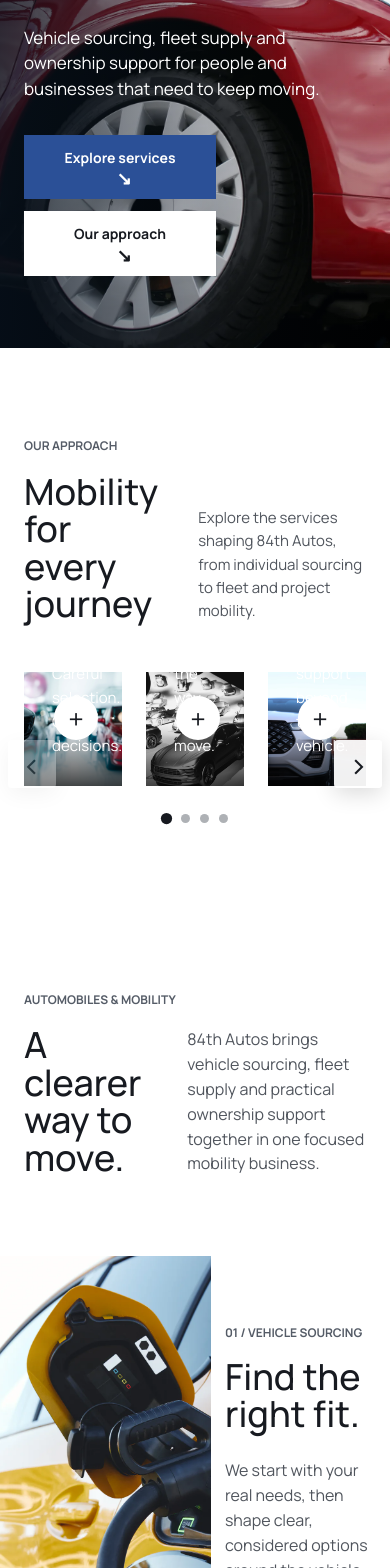
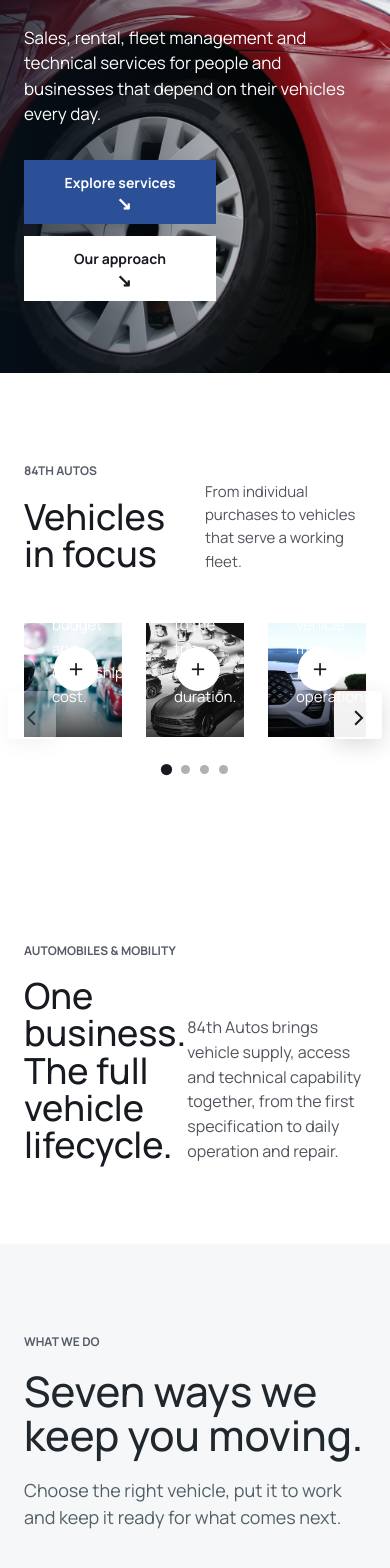
Before and after one commit to dreamdigitalafrica/Integralholdings, a React (Vite) app: page /automobiles.html in a window 390 px wide. Shown: the part 432-2000 px from the top of the page. Built offline with nearby package versions, Linux system fonts and the light colour scheme; grey boxes are pictures that could not be loaded; a web font is replaced by a local one.

Commit message:
Refine insights, About hero and Autos services

```diff
--- a/src/assets/css/integral.css
+++ b/src/assets/css/integral.css
@@ -647,3 +647,21 @@ button:focus-visible, a:focus-visible { outline: 2px solid var(--integral-blue);
 .integral-autos-process-grid article { border-radius: 0; transition: background-color .25s ease, transform .3s cubic-bezier(.22, 1, .36, 1); }
 .integral-autos-process-grid article:hover { background: #e8eef8; transform: translateY(-6px); }
 @media (max-width: 767px) { .integral-autos-hero { min-height: 610px; } .integral-autos-hero > img { object-position: 57% center; } .integral-autos-hero-content { padding-top: 160px; padding-bottom: 72px; } .integral-autos-hero-content h1 { font-size: clamp(52px, 14vw, 74px); } .integral-autos-hero-actions { display: grid; width: 100%; } .integral-autos-hero-actions a { width: 100%; } .integral-autos-editorial, .integral-autos-editorial-media { min-height: 0; } .integral-autos-editorial-media { height: 410px; } .integral-autos-editorial-copy { min-height: 390px; padding: 70px 8%; } .integral-autos-fleet { min-height: 560px; } }
+
+.integral-autos-service-directory { padding: clamp(88px, 11vw, 150px) clamp(24px, 6vw, 116px); background: #f5f7f8; scroll-margin-top: 90px; }
+.integral-autos-service-directory-heading { display: grid; grid-template-columns: minmax(0, 1fr) minmax(240px, 390px); column-gap: 7vw; align-items: end; margin-bottom: 58px; }
+.integral-autos-service-directory-heading .integral-autos-kicker { grid-column: 1 / -1; }
+.integral-autos-service-directory-heading h2 { max-width: 760px; margin: 0; color: #20282d; font-size: clamp(42px, 5vw, 78px); font-weight: 500; line-height: 1.05; }
+.integral-autos-service-directory-heading > p { max-width: 390px; margin: 0 0 5px; color: #536068; font-size: 18px; line-height: 1.5; }
+.integral-autos-service-list { border-top: 1px solid #cfd7da; }
+.integral-autos-service-row { display: grid; grid-template-columns: 70px minmax(180px, .75fr) minmax(0, 1.25fr); gap: clamp(20px, 3vw, 48px); align-items: start; padding: 30px 0 34px; border-bottom: 1px solid #cfd7da; }
+.integral-autos-service-row > span { padding-top: 8px; color: var(--integral-blue); font-size: 14px; font-weight: 600; }
+.integral-autos-service-row h3 { margin: 0; color: #20282d; font-size: clamp(27px, 2.4vw, 38px); font-weight: 500; line-height: 1.18; }
+.integral-autos-service-row p { max-width: 700px; margin: 2px 0 0; color: #536068; font-size: clamp(16px, 1.15vw, 18px); line-height: 1.55; }
+@media (max-width: 767px) {
+  .integral-autos-service-directory-heading { display: block; margin-bottom: 40px; }
+  .integral-autos-service-directory-heading > p { margin-top: 20px; }
+  .integral-autos-service-row { grid-template-columns: 36px minmax(0, 1fr); gap: 10px 18px; padding: 24px 0 28px; }
+  .integral-autos-service-row > span { padding-top: 6px; }
+  .integral-autos-service-row p { grid-column: 2; }
+}
--- a/src/components/AutosCarousel.jsx
+++ b/src/components/AutosCarousel.jsx
@@ -1,12 +1,12 @@
 import { useCallback, useEffect, useRef, useState } from "react";
 
 const vehicles = [
-  ["Personal sourcing", "Vehicle commerce", "Careful selection. Clear decisions.", "autos-showroom.webp", "autos-sourcing"],
-  ["Choice and value", "Vehicle sourcing", "Options that match the way you move.", "autos-models.webp", "autos-sourcing"],
-  ["Executive mobility", "Automotive advisory", "Thoughtful support beyond the vehicle.", "autos-white-suv.webp", "autos-advisory"],
-  ["Fleet solutions", "Business mobility", "Reliable movement for growing operations.", "autos-city-cars.webp", "autos-fleet"],
-  ["Project vehicles", "Project mobility", "Practical choices for demanding work.", "autos-salvage.webp", "autos-fleet"],
-  ["Alternative mobility", "Everyday movement", "Flexible choices for changing cities.", "autos-city-bikes.webp", "autos-fleet"],
+  ["Vehicle sales", "01 / Sales", "Select for use, budget and ownership cost.", "autos-showroom.webp", "autos-services"],
+  ["Rental options", "02 / Rental", "Access matched to the trip and duration.", "autos-models.webp", "autos-services"],
+  ["Fleet supply", "03 / Fleet management", "Plan the right vehicle mix for operations.", "autos-white-suv.webp", "autos-services"],
+  ["Working fleets", "04 / Fleet management", "Keep vehicles allocated and available.", "autos-city-cars.webp", "autos-services"],
+  ["Technical work", "05 / Fabrication", "Specified bodies and components for the job.", "autos-salvage.webp", "autos-services"],
+  ["Urban mobility", "06 / Rental", "Flexible transport for changing needs.", "autos-city-bikes.webp", "autos-services"],
 ];
 
 export function AutosCarousel() {
@@ -48,7 +48,7 @@ export function AutosCarousel() {
   }, [metrics]);
 
   return <section className="integral-autos-collection" id="autos-collection" aria-labelledby="autos-collection-title">
-    <div className="integral-autos-section-head integral-autos-live-reveal"><div><span className="td-section-title-pre">Our approach</span><h2 id="autos-collection-title">Mobility for every journey</h2></div><p>Explore the services shaping 84th Autos, from individual sourcing to fleet and project mobility.</p></div>
+    <div className="integral-autos-section-head integral-autos-live-reveal"><div><span className="td-section-title-pre">84th Autos</span><h2 id="autos-collection-title">Vehicles in focus</h2></div><p>From individual purchases to vehicles that serve a working fleet.</p></div>
     <div className="integral-autos-carousel">
       <div className="integral-autos-track" ref={track} tabIndex={0} aria-label="Mobility services" onKeyDown={(event) => { if (event.key === "ArrowRight") { event.preventDefault(); goTo(active + 1); } if (event.key === "ArrowLeft") { event.preventDefault(); goTo(active - 1); } }}>
         {vehicles.map(([title, category, description, image, target], index) => <article className="integral-autos-card" key={title} aria-label={title}>
--- a/src/content.js
+++ b/src/content.js
@@ -29,10 +29,10 @@ export const subsidiaries = [
     category: "Mobility",
     path: "/automobiles.html",
     image: asset("autos-showroom.webp"),
-    summary: "Considered mobility for people and business, from vehicle sourcing to fleet support.",
-    intro: "84th Autos brings vehicle sourcing, fleet supply and practical ownership support together in one focused mobility business.",
-    detail: "Our approach considers the full ownership journey, with clear requirements, considered options and transparent coordination.",
-    capabilities: ["Vehicle sourcing", "Personal mobility", "Executive mobility", "Fleet solutions", "Project vehicles", "Ownership support"],
+    summary: "Vehicle sales, rental, fleet management and technical services for people and business.",
+    intro: "84th Autos covers vehicle sales, rental, fleet management, repairs and technical production work.",
+    detail: "Work starts with the vehicle's intended use, then follows a clear specification through supply, operation and service.",
+    capabilities: ["Vehicle sales", "Fabrication", "Rental", "Fleet management", "Repairs", "Component coupling", "Manufacturing"],
   },
   {
     id: "realty",
--- a/src/pages/IntegralPages.jsx
+++ b/src/pages/IntegralPages.jsx
@@ -39,7 +39,7 @@ function useAutosReveals() {
 }
 
 export const AboutPage = () => <Layout header={1} footer={1}>
-  <PageHero eyebrow="The Group" title="About Integral Holdings" description="Building legacies. Securing the future." image="/integral/home-hero-poster.jpg" />
+  <PageHero eyebrow="The Group" title="About Integral Holdings" description="Building legacies. Securing the future." image="/integral/editorial/teamwork.jpg" />
   <section className="integral-page-statement"><div className="container"><span className="td-section-title-pre">Sectors</span><h2>Building across the sectors that shape everyday life.</h2><p>Integral Holdings Ltd is a diversified Nigerian holding company established to build, develop and manage businesses across sectors fundamental to economic growth and long-term development.</p><p>Each subsidiary maintains a specialised focus while benefiting from the strategic direction, corporate identity and long-term investment philosophy of the wider Group.</p></div></section>
   <section className="integral-page-image-band"><img src="/integral/home-service-infrastructure.jpg" alt="Construction work in progress" loading="lazy" /><div><span className="td-section-title-pre">Portfolio platform</span><h2>Structured for essential sectors.</h2><p>Commercial ambition meets innovation, excellence, professionalism, transparency and people-oriented development.</p></div></section>
   <section className="integral-page-values"><div className="container"><span className="td-section-title-pre">Group philosophy</span><h2>Built for long-term value creation.</h2><div className="integral-page-value-grid">{[
@@ -71,15 +71,25 @@ export const SubsidiaryPage = ({ id }) => {
 
 export const AutosPage = () => {
   useAutosReveals();
+  const services = [
+    ["Sales", "Vehicle selection starts with the job the vehicle needs to do. We help customers compare suitable options, understand the purchase terms and plan a clear handover."],
+    ["Fabrication", "Body and component fabrication for defined vehicle requirements, with attention to fit, function and the conditions in which the vehicle will work."],
+    ["Rental", "Short and longer-term vehicle access for individuals, project teams and organisations, matched to the trip, duration and operating need."],
+    ["Fleet management", "Vehicle planning, allocation and maintenance coordination that helps organisations track usage, manage downtime and keep essential journeys covered."],
+    ["Repairs", "Inspection, fault diagnosis and repair coordination focused on restoring safe, dependable vehicle operation and keeping owners informed of the work required."],
+    ["Coupling", "Integration of vehicle bodies, equipment and components against a defined specification, with fit and readiness checked before the vehicle is put to work."],
+    ["Manufacturing", "Vehicle production and assembly work shaped by the intended use, component requirements and a clear path from specification through delivery."],
+  ];
   return <Layout header={1} footer={1}><main className="integral-autos-page">
-  <section className="integral-autos-hero" aria-labelledby="autos-title"><img src="/integral/autos-red-city.webp" alt="Red car against contemporary city architecture" /><div className="integral-autos-hero-shade" /><div className="integral-autos-hero-content integral-autos-live-reveal"><span>84th Autos / Integral Holdings</span><h1 id="autos-title">Mobility, made considered.</h1><p>Vehicle sourcing, fleet supply and ownership support for people and businesses that need to keep moving.</p><div className="integral-autos-hero-actions"><a href="#autos-collection">Explore services <span aria-hidden="true">↘</span></a><a href="#autos-process">Our approach <span aria-hidden="true">↘</span></a></div></div></section>
+  <section className="integral-autos-hero" aria-labelledby="autos-title"><img src="/integral/autos-red-city.webp" alt="Red car against contemporary city architecture" /><div className="integral-autos-hero-shade" /><div className="integral-autos-hero-content integral-autos-live-reveal"><span>84th Autos / Integral Holdings</span><h1 id="autos-title">Vehicles for the work ahead.</h1><p>Sales, rental, fleet management and technical services for people and businesses that depend on their vehicles every day.</p><div className="integral-autos-hero-actions"><a href="#autos-services">Explore services <span aria-hidden="true">↘</span></a><a href="#autos-process">Our approach <span aria-hidden="true">↘</span></a></div></div></section>
   <AutosCarousel />
-  <section className="integral-autos-intro-band integral-autos-live-reveal" aria-labelledby="autos-intro-title"><p className="integral-autos-kicker">Automobiles &amp; Mobility</p><h2 id="autos-intro-title">A clearer way to move.</h2><p>84th Autos brings vehicle sourcing, fleet supply and practical ownership support together in one focused mobility business.</p></section>
-  <section className="integral-autos-editorial integral-autos-live-reveal" id="autos-sourcing" aria-labelledby="autos-sourcing-title"><div className="integral-autos-editorial-media"><img src="/integral/autos-charge-yellow.webp" alt="Yellow electric vehicle charging" loading="lazy" /></div><div className="integral-autos-editorial-copy"><p className="integral-autos-kicker">01 / Vehicle sourcing</p><h2 id="autos-sourcing-title">Find the right fit.</h2><p>We start with your real needs, then shape clear, considered options around the vehicle, budget and use case that will serve them best.</p><a href="#autos-process">How we work <span aria-hidden="true">→</span></a></div></section>
-  <section className="integral-autos-editorial integral-autos-editorial-reverse integral-autos-live-reveal" id="autos-advisory" aria-labelledby="autos-advisory-title"><div className="integral-autos-editorial-media"><img src="/integral/autos-charge-blue.webp" alt="Blue electric vehicle connected to a charger" loading="lazy" /></div><div className="integral-autos-editorial-copy"><p className="integral-autos-kicker">02 / Ownership support</p><h2 id="autos-advisory-title">Confidence beyond purchase.</h2><p>We help make the ownership journey clearer with practical support that considers the demands of everyday driving, maintenance and continuity.</p><a href="#autos-process">How we work <span aria-hidden="true">→</span></a></div></section>
-  <section className="integral-autos-editorial integral-autos-live-reveal" id="autos-workshop" aria-labelledby="autos-workshop-title"><div className="integral-autos-editorial-media"><img src="/integral/autos-workshop.webp" alt="Vehicles in a modern automobile workshop" loading="lazy" /></div><div className="integral-autos-editorial-copy"><p className="integral-autos-kicker">03 / Technical support</p><h2 id="autos-workshop-title">Keep the journey moving.</h2><p>Practical, informed coordination supports vehicle readiness and helps make every journey more dependable over time.</p><a href="#autos-process">How we work <span aria-hidden="true">→</span></a></div></section>
-  <section className="integral-autos-fleet integral-autos-live-reveal" id="autos-fleet" aria-labelledby="autos-fleet-title"><img src="/integral/autos-fuel.webp" alt="Fuel nozzles at a service station" loading="lazy" /><div><p className="integral-autos-kicker">04 / Fleet solutions</p><h2 id="autos-fleet-title">Business in motion.</h2><p>Coordinated vehicle supply and practical support for organisations, project teams and commercial operations.</p></div></section>
-  <section className="integral-autos-process" id="autos-process" aria-labelledby="autos-process-title"><div className="integral-autos-section-head integral-autos-live-reveal"><div><span className="td-section-title-pre">The 84th Autos approach</span><h2 id="autos-process-title">Built around the journey.</h2></div></div><div className="integral-autos-process-grid">{[["Understand", "We begin with the intended use, budget and ownership priorities."], ["Source", "Options are assessed against suitability, availability and value."], ["Coordinate", "Clear communication connects decisions, documentation and delivery."], ["Support", "Practical guidance helps keep the vehicle useful beyond handover."]].map(([title, text], index) => <article className="integral-autos-live-reveal" key={title}><span>0{index + 1}</span><h3>{title}</h3><p>{text}</p></article>)}</div></section>
+  <section className="integral-autos-intro-band integral-autos-live-reveal" aria-labelledby="autos-intro-title"><p className="integral-autos-kicker">Automobiles &amp; Mobility</p><h2 id="autos-intro-title">One business. The full vehicle lifecycle.</h2><p>84th Autos brings vehicle supply, access and technical capability together, from the first specification to daily operation and repair.</p></section>
+  <section className="integral-autos-service-directory" id="autos-services" aria-labelledby="autos-services-title"><div className="integral-autos-service-directory-heading integral-autos-live-reveal"><span className="integral-autos-kicker">What we do</span><h2 id="autos-services-title">Seven ways we keep you moving.</h2><p>Choose the right vehicle, put it to work and keep it ready for what comes next.</p></div><div className="integral-autos-service-list">{services.map(([title, description], index) => <article className="integral-autos-service-row integral-autos-live-reveal" key={title}><span>0{index + 1}</span><h3>{title}</h3><p>{description}</p></article>)}</div></section>
+  <section className="integral-autos-editorial integral-autos-live-reveal" id="autos-sourcing" aria-labelledby="autos-sourcing-title"><div className="integral-autos-editorial-media"><img src="/integral/autos-charge-yellow.webp" alt="Yellow electric vehicle charging" loading="lazy" /></div><div className="integral-autos-editorial-copy"><p className="integral-autos-kicker">Sales &amp; rental</p><h2 id="autos-sourcing-title">The right vehicle for the right assignment.</h2><p>Whether the requirement is a personal vehicle, a temporary rental or a project fleet, the brief comes first: capacity, operating conditions, duration and total cost.</p><a href="#autos-services">View services <span aria-hidden="true">→</span></a></div></section>
+  <section className="integral-autos-editorial integral-autos-editorial-reverse integral-autos-live-reveal" id="autos-advisory" aria-labelledby="autos-advisory-title"><div className="integral-autos-editorial-media"><img src="/integral/autos-charge-blue.webp" alt="Blue electric vehicle connected to a charger" loading="lazy" /></div><div className="integral-autos-editorial-copy"><p className="integral-autos-kicker">Fleet management</p><h2 id="autos-advisory-title">Know what your fleet needs next.</h2><p>A useful fleet plan accounts for utilisation, scheduled maintenance and vehicles off the road. We bring those decisions into one operational view.</p><a href="#autos-services">View services <span aria-hidden="true">→</span></a></div></section>
+  <section className="integral-autos-editorial integral-autos-live-reveal" id="autos-workshop" aria-labelledby="autos-workshop-title"><div className="integral-autos-editorial-media"><img src="/integral/autos-workshop.webp" alt="Vehicles in a modern automobile workshop" loading="lazy" /></div><div className="integral-autos-editorial-copy"><p className="integral-autos-kicker">Repairs &amp; technical work</p><h2 id="autos-workshop-title">Keep vehicles ready for service.</h2><p>Inspection and repair start with the fault and its effect on safe operation. Fabrication and component coupling start with a defined specification and a proper fit.</p><a href="#autos-services">View services <span aria-hidden="true">→</span></a></div></section>
+  <section className="integral-autos-fleet integral-autos-live-reveal" id="autos-fleet" aria-labelledby="autos-fleet-title"><img src="/integral/autos-fuel.webp" alt="Fuel nozzles at a service station" loading="lazy" /><div><p className="integral-autos-kicker">Manufacturing &amp; fleet</p><h2 id="autos-fleet-title">Built for the duty, managed for the distance.</h2><p>Vehicle assembly and fleet planning should answer the same question: what must this vehicle do reliably, day after day? We work from that specification through delivery and operation.</p></div></section>
+  <section className="integral-autos-process" id="autos-process" aria-labelledby="autos-process-title"><div className="integral-autos-section-head integral-autos-live-reveal"><div><span className="td-section-title-pre">How we work</span><h2 id="autos-process-title">From brief to road readiness.</h2></div></div><div className="integral-autos-process-grid">{[["Specify", "Define the vehicle's duty, operating conditions, capacity and budget before a recommendation is made."], ["Select", "Review suitable vehicles or components against availability, fit and total ownership cost."], ["Prepare", "Agree the supply or technical scope, documentation, handover requirements and next steps."], ["Maintain", "Plan inspection and repair needs so vehicles remain useful after delivery."]].map(([title, text], index) => <article className="integral-autos-live-reveal" key={title}><span>0{index + 1}</span><h3>{title}</h3><p>{text}</p></article>)}</div></section>
 </main></Layout>;
 };
 
--- a/src/pages/home/homeData.js
+++ b/src/pages/home/homeData.js
@@ -1,13 +1,13 @@
 export const panels = [
   { number: "01", title: "Realty", image: "/integral/editorial/property.jpg", heading: "Spaces built to last.", text: "Development, investment and property services for long-term value.", path: "/real-estate.html" },
   { number: "02", title: "Construction", image: "/integral/editorial/construction.jpg", heading: "Built with purpose.", text: "Project delivery grounded in planning, quality and practical execution.", path: "/construction.html" },
-  { number: "03", title: "Automobile", image: "/integral/autos-red-city.webp", heading: "Your next drive starts here.", text: "Vehicle sourcing, fleet supply and ownership support from 84th Autos.", path: "/automobiles.html" },
+  { number: "03", title: "Automobile", image: "/integral/autos-red-city.webp", heading: "Vehicles for the work ahead.", text: "Sales, rental, fleet management and technical services from 84th Autos.", path: "/automobiles.html" },
 ];
 
 export const sectors = [
   { label: "Energy", path: "/oil-gas.html", image: "/integral/editorial/energy.jpg", summary: "Energy interests that support industry and growth." },
   { label: "Infrastructure", path: "/construction.html", image: "/integral/editorial/construction.jpg", summary: "Construction and engineering for lasting outcomes." },
-  { label: "Automobile", path: "/automobiles.html", image: "/integral/autos-ev-studio.webp", summary: "Vehicle sourcing, fleet supply and ownership support." },
+  { label: "Automobile", path: "/automobiles.html", image: "/integral/autos-ev-studio.webp", summary: "Sales, rental, fleet management and technical services." },
   { label: "Realty", path: "/real-estate.html", image: "/integral/editorial/real-estate.jpg", summary: "Places designed for living and investment." },
   { label: "Agriculture", path: "/agriculture.html", image: "/integral/sector-farms.jpg", summary: "Productive land and stronger value chains." },
 ];
```
Also changed, not shown: src/assets/css/integral-template.css (+12 -22 lines), src/pages/home/HomeTemplateMore.jsx (+5 -14 lines).
